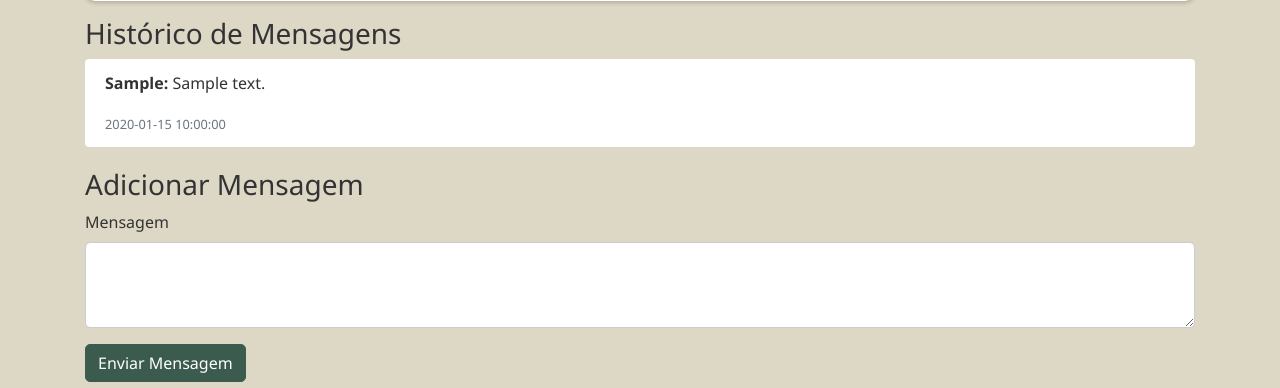
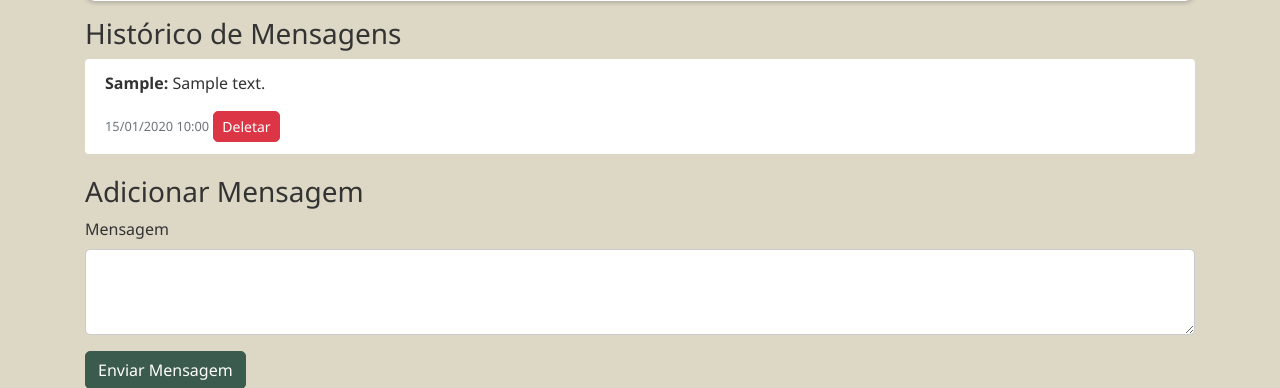
Before and after one commit to Siga-app/Siga-APP, a Flask app: page /solicitation/1 in a window 1280 px wide. Shown: the part 755-1143 px from the top of the page. Run offline with Flask 3, Linux system fonts and the light colour scheme; the visitor is signed in with stand-in values (Sample User, id 1); tables that the repository leaves empty hold one stand-in row (values such as "Sample post"); parts of the project's set-up code (start-up, migrations or seed data) failed here and were passed over; some libraries are stand-ins or nearby versions.

Commit message:
Update solicitation_detail.html

```diff
--- a/templates/solicitation_detail.html
+++ b/templates/solicitation_detail.html
@@ -57,7 +57,11 @@
   {% for message in messages %}
   <div class="list-group-item">
     <p><strong>{{ message.sender }}:</strong> {{ message.content }}</p>
-    <small class="text-muted">{{ message.timestamp }}</small>
+    <small class="text-muted">{{ message.timestamp.strftime("%d/%m/%Y %H:%M") }}</small>
+    <!-- Botão para deletar a mensagem -->
+    <form method="POST" action="{{ url_for('delete_message', message_id=message.id) }}" style="display:inline;" onsubmit="return confirm('Tem certeza que deseja deletar esta mensagem?');">
+      <button type="submit" class="btn btn-sm btn-danger">Deletar</button>
+    </form>
   </div>
   {% endfor %}
 </div>
@@ -94,7 +98,7 @@
   <button type="submit" class="btn btn-secondary">Atualizar</button>
 </form>
 
-<!-- Botões para gerar relatório Excel (só disponível se finalizada) -->
+<!-- Botões para gerar relatório Excel (se finalizada) -->
 {% if solicitation.status == "Finalizada" %}
 <div class="mt-3">
   <a href="{{ url_for('report_xls', id=solicitation.id) }}" class="btn btn-info">Gerar Relatório Excel</a>
```
